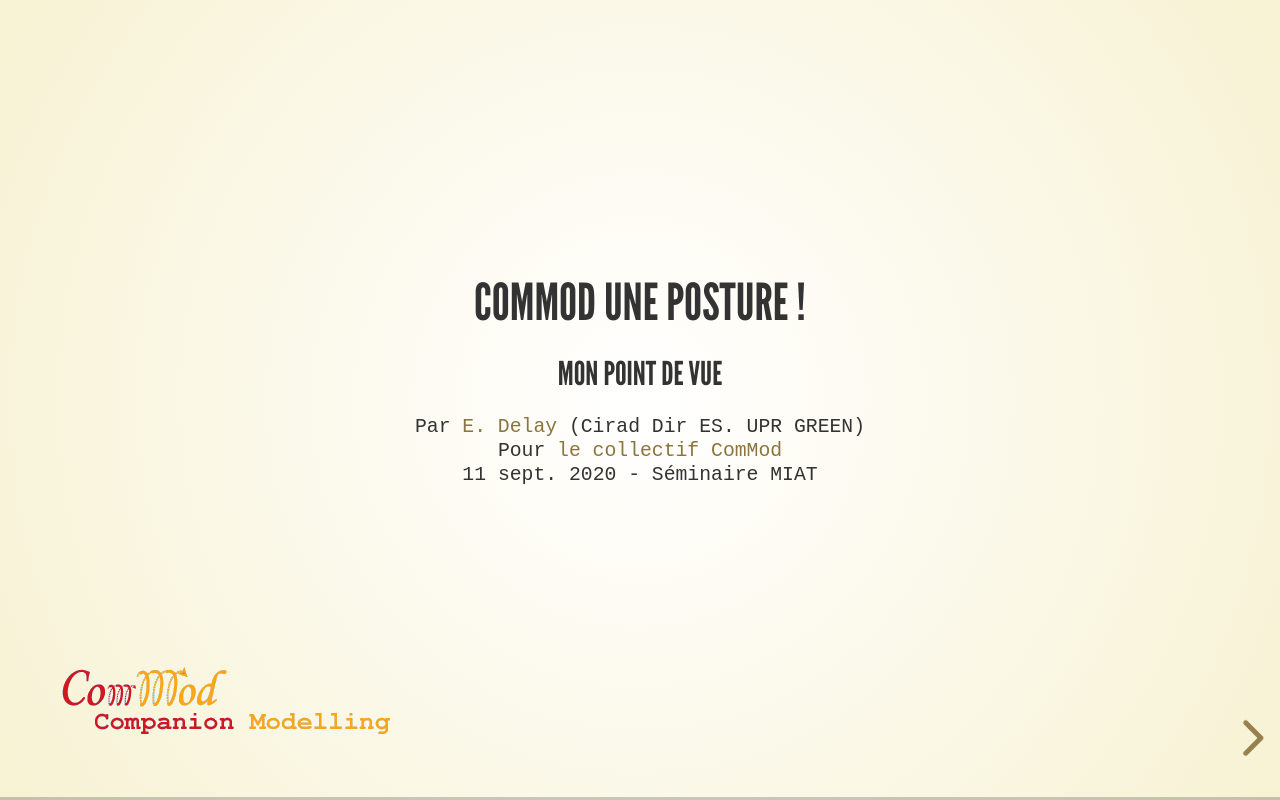
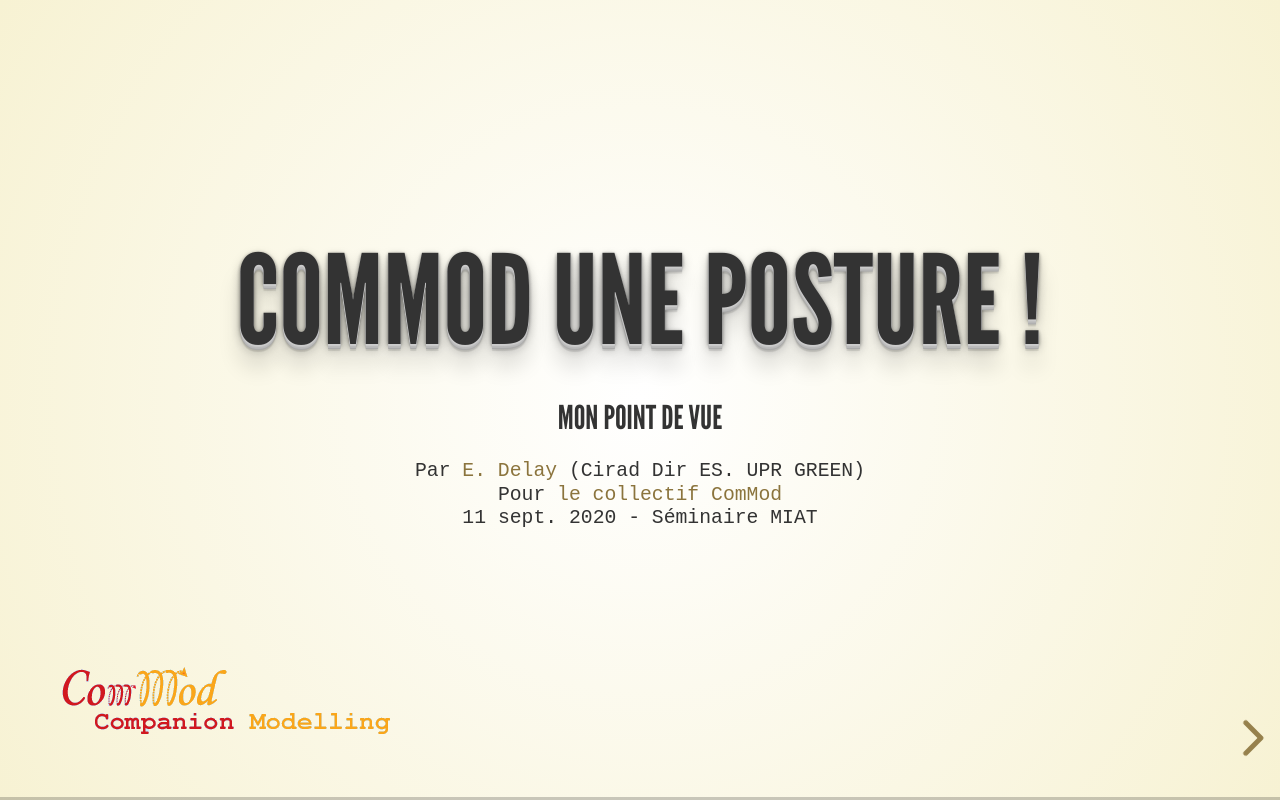
Before and after one commit to ElCep/ComMod_pres, a website: page index.html in a window 1280 px wide. Drawn offline with Linux system fonts and the light colour scheme.

Commit message:
harmonie des titres ?

```diff
--- a/index.html
+++ b/index.html
@@ -30,7 +30,7 @@
 			<!-- Any section element inside of this container is displayed as a slide -->
 			<div class="slides">
 				<section>
-					<h3>ComMod une posture !</h3>
+					<h1>ComMod une posture !</h2>
 					<h4>Mon point de vue</h4>
 					<p>
 						<small>Par <a href="https://www.linkedin.com/in/etienne-delay-8871a45b/">E. Delay</a> (Cirad Dir ES. UPR GREEN)</br>
@@ -303,6 +303,7 @@
 				<section >
 					<h1 style="text-align: left;">THE END</h1>
 					<img src="img/cormas_vr.jpg" alt="serge in vr" height="300px", style="">
+					<p style="text-align: right;"><small>S. Stinckwich (ESUG-2019)</small></p>
 				</section>
 
 			</div>
```
